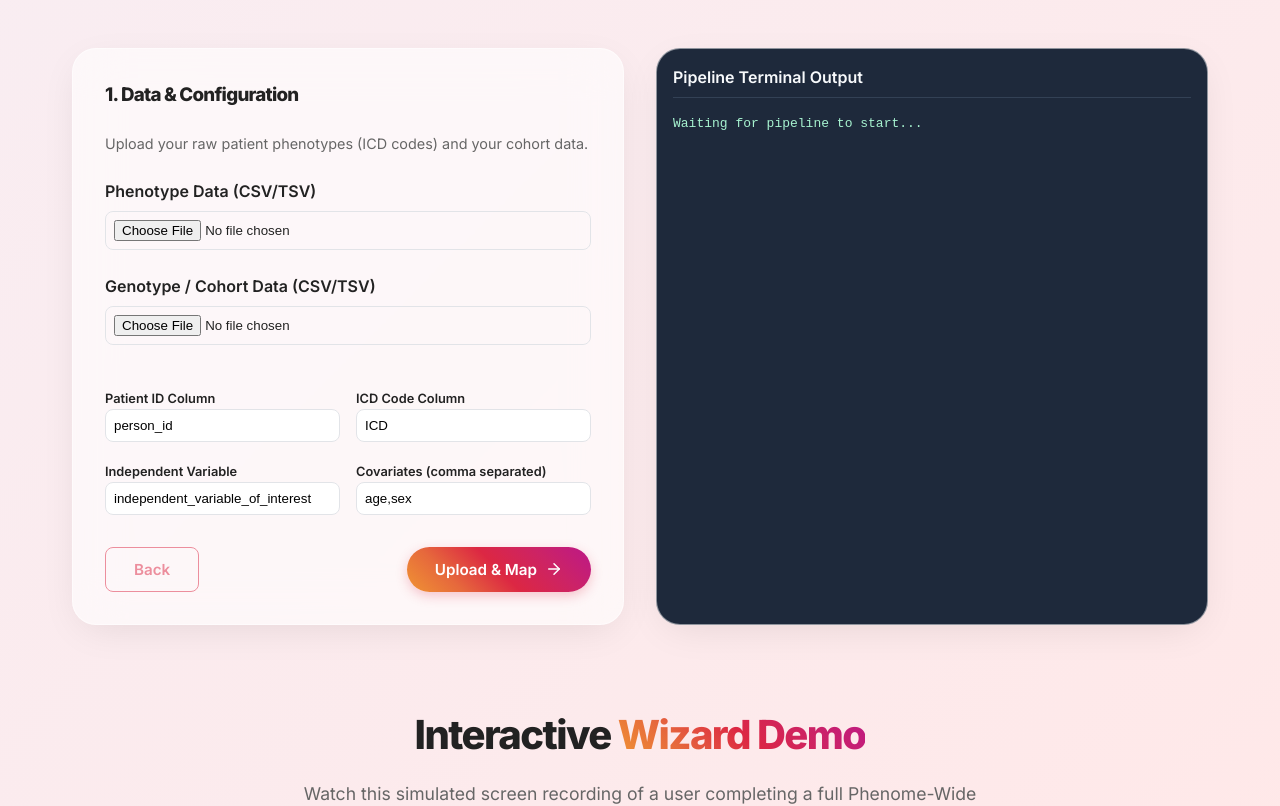
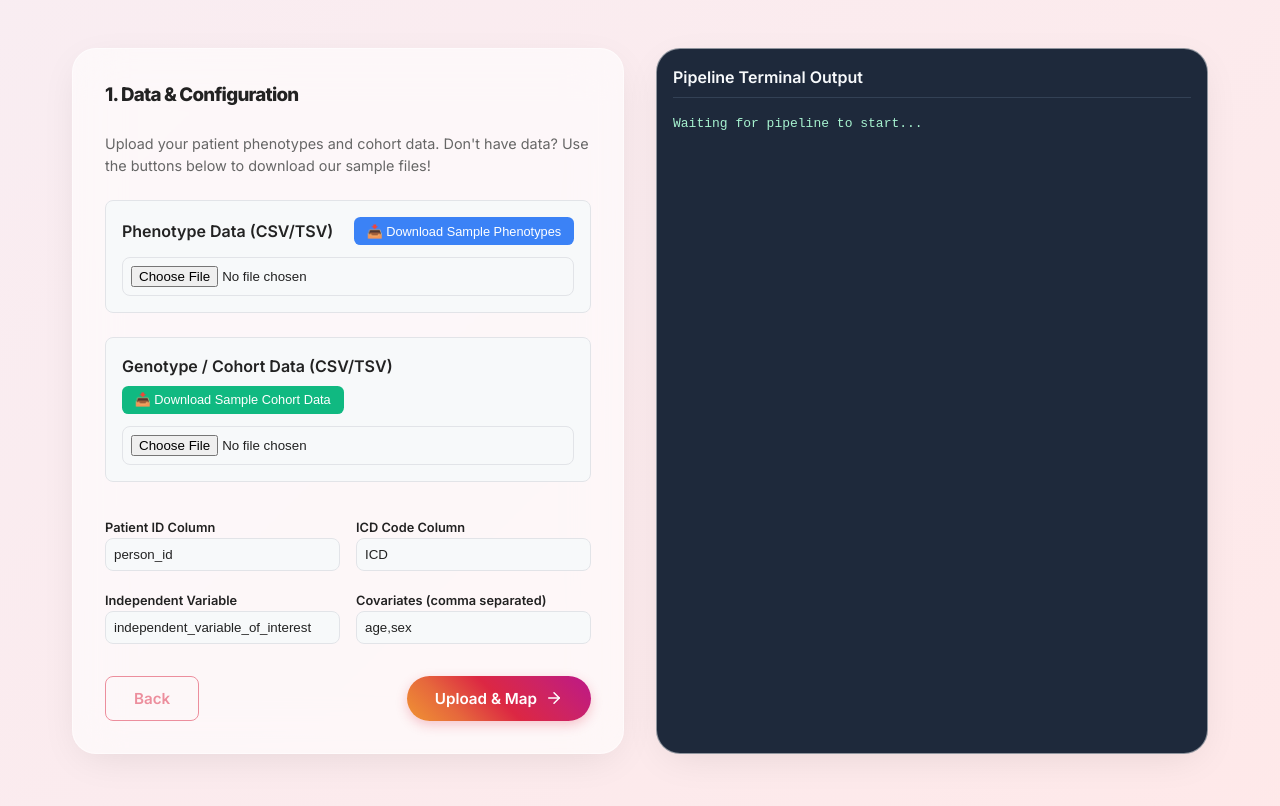
Before and after one commit to yejimadelyn-sketch/robocode, a React (Vite) app in the folder frontend/: page /phetk-wizard in a window 1280 px wide. Shown: the part 721-1527 px from the top of the page. Built offline with nearby package versions, Linux system fonts and the light colour scheme; no server answers.

Commit message:
Add sample CSV downloads and interactive upload feedback explanations

```diff
--- a/frontend/src/pages/PheTKWizardPage.jsx
+++ b/frontend/src/pages/PheTKWizardPage.jsx
@@ -27,6 +27,27 @@ const PheTKWizardPage = () => {
 
   const handleFileUpload = (e, setFile) => {
     setFile(e.target.files[0]);
+  };
+
+  const downloadSampleFile = (type) => {
+    let content = '';
+    let filename = '';
+    if (type === 'pheno') {
+      filename = 'sample_phenotype_ICD.csv';
+      content = 'person_id,ICD\\nP-1001,250.0\\nP-1001,401.1\\nP-1002,250.0\\nP-1003,401.1\\nP-1004,272.0\\nP-1005,250.0\\nP-1006,401.1\\nP-1007,272.0\\nP-1008,250.0';
+    } else {
+      filename = 'sample_cohort_demographics.csv';
+      content = 'person_id,age,sex,independent_variable_of_interest\\nP-1001,45,M,1\\nP-1002,52,F,0\\nP-1003,61,F,1\\nP-1004,39,M,1\\nP-1005,50,F,0\\nP-1006,48,M,1\\nP-1007,55,F,0\\nP-1008,44,M,1';
+    }
+    const blob = new Blob([content], { type: 'text/csv' });
+    const url = URL.createObjectURL(blob);
+    const a = document.createElement('a');
+    a.href = url;
+    a.download = filename;
+    document.body.appendChild(a);
+    a.click();
+    document.body.removeChild(a);
+    URL.revokeObjectURL(url);
   };
 
   const handleNextStep = async () => {
@@ -161,65 +182,96 @@ const PheTKWizardPage = () => {
           {step === 1 && (
             <div style={{ display: 'flex', flexDirection: 'column', gap: '1.5rem' }}>
               <h3>1. Data & Configuration</h3>
-              <p style={{ color: 'var(--text-secondary)', fontSize: '0.9rem' }}>Upload your raw patient phenotypes (ICD codes) and your cohort data.</p>
+              <p style={{ color: 'var(--text-secondary)', fontSize: '0.9rem' }}>Upload your patient phenotypes and cohort data. Don't have data? Use the buttons below to download our sample files!</p>
 
-              <div style={{ display: 'flex', flexDirection: 'column', gap: '0.5rem' }}>
-                <label style={{ fontWeight: 600 }}>Phenotype Data (CSV/TSV)</label>
-                <input type="file" accept=".csv,.tsv" onChange={(e) => handleFileUpload(e, setPhenoFile)} style={{ padding: '0.5rem', border: '1px solid var(--border-color)', borderRadius: '0.5rem' }} />
+              {/* Phenotype File Section */}
+              <div style={{ padding: '1rem', background: 'var(--bg-secondary)', borderRadius: '0.5rem', border: '1px solid var(--border-color)', display: 'flex', flexDirection: 'column', gap: '0.75rem' }}>
+                <div style={{ display: 'flex', justifyContent: 'space-between', alignItems: 'center', flexWrap: 'wrap', gap: '0.5rem' }}>
+                  <label style={{ fontWeight: 600, color: 'var(--text-primary)' }}>Phenotype Data (CSV/TSV)</label>
+                  <SoundButton onClick={() => downloadSampleFile('pheno')} style={{ background: '#3b82f6', color: 'white', border: 'none', padding: '0.4rem 0.8rem', borderRadius: '0.4rem', cursor: 'pointer', fontSize: '0.8rem' }}>
+                    📥 Download Sample Phenotypes
+                  </SoundButton>
+                </div>
+                <input type="file" accept=".csv,.tsv" onChange={(e) => handleFileUpload(e, setPhenoFile)} style={{ padding: '0.5rem', border: '1px solid var(--border-color)', borderRadius: '0.5rem', color: 'var(--text-primary)' }} />
+                {phenoFile && (
+                  <div style={{ background: 'rgba(16, 185, 129, 0.15)', borderLeft: '4px solid #10b981', padding: '0.75rem', borderRadius: '0.4rem', color: 'var(--text-primary)', fontSize: '0.9rem', lineHeight: '1.5' }}>
+                    <strong>🎉 Great job! You just uploaded the Phenotype file!</strong> That file shows the medical conditions and hospital billing diagnosis codes (ICD codes) for your patients. Now, please download and upload the Cohort Demographic file right below!
+                  </div>
+                )}
               </div>
 
-              <div style={{ display: 'flex', flexDirection: 'column', gap: '0.5rem' }}>
-                <label style={{ fontWeight: 600 }}>Genotype / Cohort Data (CSV/TSV)</label>
-                <input type="file" accept=".csv,.tsv" onChange={(e) => handleFileUpload(e, setCohortFile)} style={{ padding: '0.5rem', border: '1px solid var(--border-color)', borderRadius: '0.5rem' }} />
+              {/* Cohort File Section */}
+              <div style={{ padding: '1rem', background: 'var(--bg-secondary)', borderRadius: '0.5rem', border: '1px solid var(--border-color)', display: 'flex', flexDirection: 'column', gap: '0.75rem' }}>
+                <div style={{ display: 'flex', justifyContent: 'space-between', alignItems: 'center', flexWrap: 'wrap', gap: '0.5rem' }}>
+                  <label style={{ fontWeight: 600, color: 'var(--text-primary)' }}>Genotype / Cohort Data (CSV/TSV)</label>
+                  <SoundButton onClick={() => downloadSampleFile('cohort')} style={{ background: '#10b981', color: 'white', border: 'none', padding: '0.4rem 0.8rem', borderRadius: '0.4rem', cursor: 'pointer', fontSize: '0.8rem' }}>
+                    📥 Download Sample Cohort Data
+                  </SoundButton>
+                </div>
+                <input type="file" accept=".csv,.tsv" onChange={(e) => handleFileUpload(e, setCohortFile)} style={{ padding: '0.5rem', border: '1px solid var(--border-color)', borderRadius: '0.5rem', color: 'var(--text-primary)' }} />
+                {cohortFile && (
+                  <div style={{ background: 'rgba(59, 130, 246, 0.15)', borderLeft: '4px solid #3b82f6', padding: '0.75rem', borderRadius: '0.4rem', color: 'var(--text-primary)', fontSize: '0.9rem', lineHeight: '1.5' }}>
+                    <strong>✅ Excellent! You uploaded the Cohort file!</strong> This file shows vital demographics (like Age and Sex) as well as the genetic traits under investigation. Since both files are ready, click <strong>"Upload & Map"</strong> below!
+                  </div>
+                )}
               </div>
 
-              <div style={{ display: 'grid', gridTemplateColumns: '1fr 1fr', gap: '1rem', marginTop: '1rem' }}>
+              <div style={{ display: 'grid', gridTemplateColumns: '1fr 1fr', gap: '1rem', marginTop: '0.5rem' }}>
                 <div>
-                  <label style={{ fontSize: '0.8rem', fontWeight: 600 }}>Patient ID Column</label>
-                  <input type="text" value={idCol} onChange={e => setIdCol(e.target.value)} style={{ width: '100%', padding: '0.5rem', borderRadius: '0.5rem', border: '1px solid var(--border-color)' }} />
+                  <label style={{ fontSize: '0.8rem', fontWeight: 600, color: 'var(--text-primary)' }}>Patient ID Column</label>
+                  <input type="text" value={idCol} onChange={e => setIdCol(e.target.value)} style={{ width: '100%', padding: '0.5rem', borderRadius: '0.5rem', border: '1px solid var(--border-color)', background: 'var(--bg-secondary)', color: 'var(--text-primary)' }} />
                 </div>
                 <div>
-                  <label style={{ fontSize: '0.8rem', fontWeight: 600 }}>ICD Code Column</label>
-                  <input type="text" value={icdCol} onChange={e => setIcdCol(e.target.value)} style={{ width: '100%', padding: '0.5rem', borderRadius: '0.5rem', border: '1px solid var(--border-color)' }} />
+                  <label style={{ fontSize: '0.8rem', fontWeight: 600, color: 'var(--text-primary)' }}>ICD Code Column</label>
+                  <input type="text" value={icdCol} onChange={e => setIcdCol(e.target.value)} style={{ width: '100%', padding: '0.5rem', borderRadius: '0.5rem', border: '1px solid var(--border-color)', background: 'var(--bg-secondary)', color: 'var(--text-primary)' }} />
                 </div>
                 <div>
-                  <label style={{ fontSize: '0.8rem', fontWeight: 600 }}>Independent Variable</label>
-                  <input type="text" value={indepVar} onChange={e => setIndepVar(e.target.value)} style={{ width: '100%', padding: '0.5rem', borderRadius: '0.5rem', border: '1px solid var(--border-color)' }} />
+                  <label style={{ fontSize: '0.8rem', fontWeight: 600, color: 'var(--text-primary)' }}>Independent Variable</label>
+                  <input type="text" value={indepVar} onChange={e => setIndepVar(e.target.value)} style={{ width: '100%', padding: '0.5rem', borderRadius: '0.5rem', border: '1px solid var(--border-color)', background: 'var(--bg-secondary)', color: 'var(--text-primary)' }} />
                 </div>
                 <div>
-                  <label style={{ fontSize: '0.8rem', fontWeight: 600 }}>Covariates (comma separated)</label>
-                  <input type="text" value={covariates} onChange={e => setCovariates(e.target.value)} style={{ width: '100%', padding: '0.5rem', borderRadius: '0.5rem', border: '1px solid var(--border-color)' }} />
+                  <label style={{ fontSize: '0.8rem', fontWeight: 600, color: 'var(--text-primary)' }}>Covariates (comma separated)</label>
+                  <input type="text" value={covariates} onChange={e => setCovariates(e.target.value)} style={{ width: '100%', padding: '0.5rem', borderRadius: '0.5rem', border: '1px solid var(--border-color)', background: 'var(--bg-secondary)', color: 'var(--text-primary)' }} />
                 </div>
               </div>
             </div>
           )}
 
           {step === 2 && (
-            <div>
-              <h3>2. Mapping Complete</h3>
-              <p>The backend has successfully translated your raw ICD codes into grouped Phecodes.</p>
-              <div style={{ padding: '1rem', background: '#f8fafc', borderRadius: '0.5rem', marginTop: '1rem' }}>
-                <strong>Output:</strong> {mappedFile}
+            <div style={{ display: 'flex', flexDirection: 'column', gap: '1rem' }}>
+              <h3 style={{ margin: 0 }}>2. Mapping Complete</h3>
+              <div style={{ background: 'rgba(16, 185, 129, 0.15)', borderLeft: '4px solid #10b981', padding: '1rem', borderRadius: '0.5rem', color: 'var(--text-primary)', lineHeight: '1.5' }}>
+                <strong>✨ Fantastic! Step 2 is Complete.</strong><br/>
+                We just took all those messy hospital billing codes and organized them into professional research categories called <strong>Phecodes</strong>. Now press <strong>"Run PheWAS"</strong> below to calculate the statistical connections!
+              </div>
+              <div style={{ padding: '1rem', background: 'var(--bg-secondary)', border: '1px solid var(--border-color)', borderRadius: '0.5rem', color: 'var(--text-primary)' }}>
+                <strong>Generated File:</strong> {mappedFile}
               </div>
             </div>
           )}
 
           {step === 3 && (
-            <div>
-              <h3>3. Statistics & Regression Complete</h3>
-              <p>Thousands of multithreaded logistic regressions have been executed.</p>
-              <div style={{ padding: '1rem', background: '#f8fafc', borderRadius: '0.5rem', marginTop: '1rem' }}>
-                <strong>Output:</strong> {statsFile}
+            <div style={{ display: 'flex', flexDirection: 'column', gap: '1rem' }}>
+              <h3 style={{ margin: 0 }}>3. Statistics & Regression Complete</h3>
+              <div style={{ background: 'rgba(59, 130, 246, 0.15)', borderLeft: '4px solid #3b82f6', padding: '1rem', borderRadius: '0.5rem', color: 'var(--text-primary)', lineHeight: '1.5' }}>
+                <strong>🚀 Step 3 Complete! You ran multithreaded regressions!</strong><br/>
+                Our engine just evaluated thousands of complex statistical formulas across all patients to compute statistical significance (p-values). Now press <strong>"Generate Plot"</strong> to draw your Manhattan Plot!
+              </div>
+              <div style={{ padding: '1rem', background: 'var(--bg-secondary)', border: '1px solid var(--border-color)', borderRadius: '0.5rem', color: 'var(--text-primary)' }}>
+                <strong>Generated File:</strong> {statsFile}
               </div>
             </div>
           )}
 
           {step === 4 && (
-            <div>
-              <h3>4. Visualization Complete</h3>
-              <p>Your Manhattan plot has been generated.</p>
+            <div style={{ display: 'flex', flexDirection: 'column', gap: '1rem' }}>
+              <h3 style={{ margin: 0 }}>4. Visualization Complete</h3>
+              <div style={{ background: 'rgba(220, 39, 67, 0.15)', borderLeft: '4px solid var(--accent-color)', padding: '1rem', borderRadius: '0.5rem', color: 'var(--text-primary)', lineHeight: '1.5' }}>
+                <strong>🏆 Congratulations! Your Manhattan Plot is ready!</strong><br/>
+                Every dot on this graph is a specific human disease. Dots towering above the threshold represent statistically proven connections to your independent variable!
+              </div>
               {plotUrl && (
-                <img src={plotUrl} alt="Manhattan Plot" style={{ width: '100%', marginTop: '1rem', borderRadius: '0.5rem', border: '1px solid var(--border-color)' }} />
+                <img src={plotUrl} alt="Manhattan Plot" style={{ width: '100%', marginTop: '0.5rem', borderRadius: '0.5rem', border: '1px solid var(--border-color)' }} />
               )}
             </div>
           )}
```
